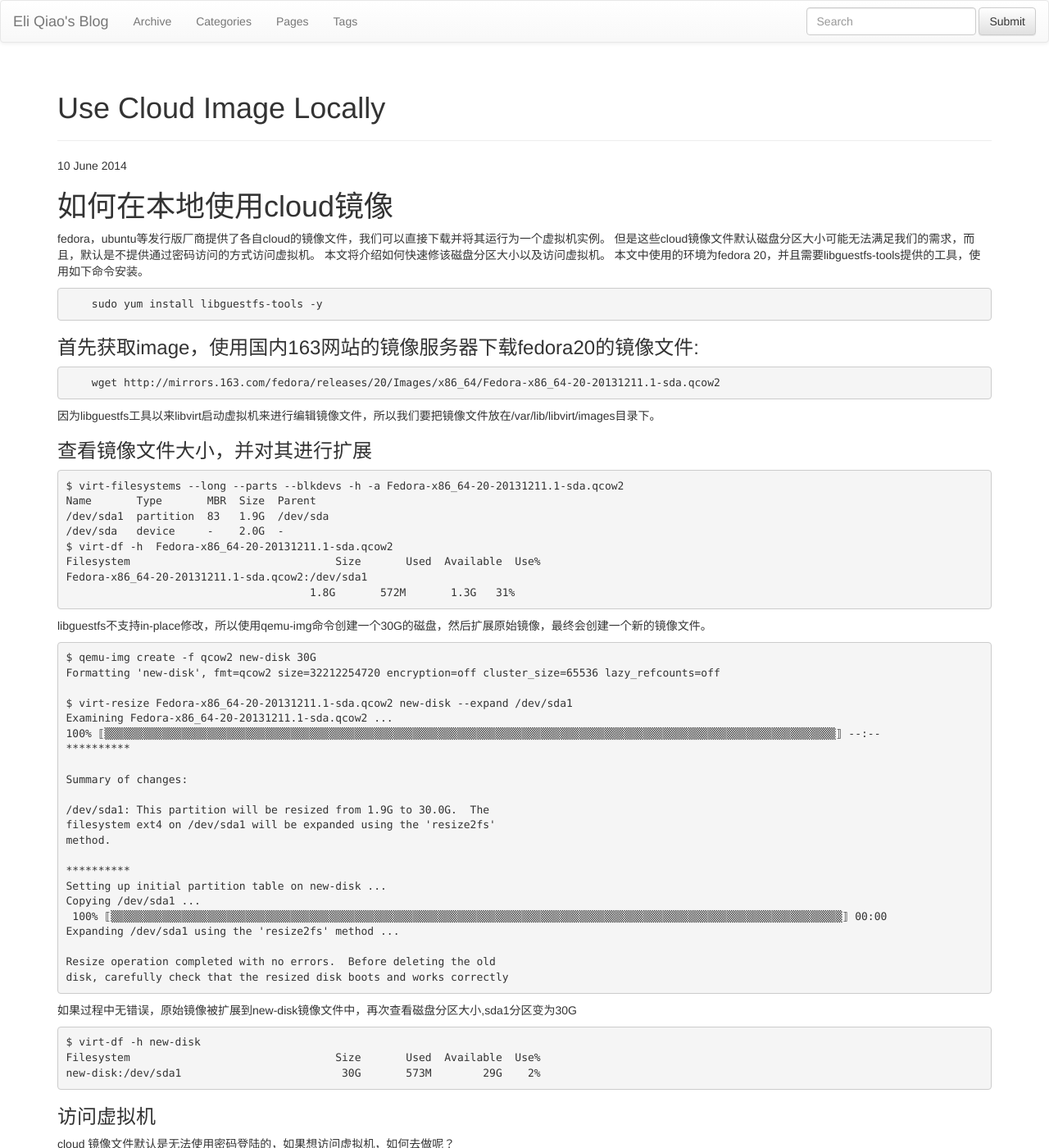
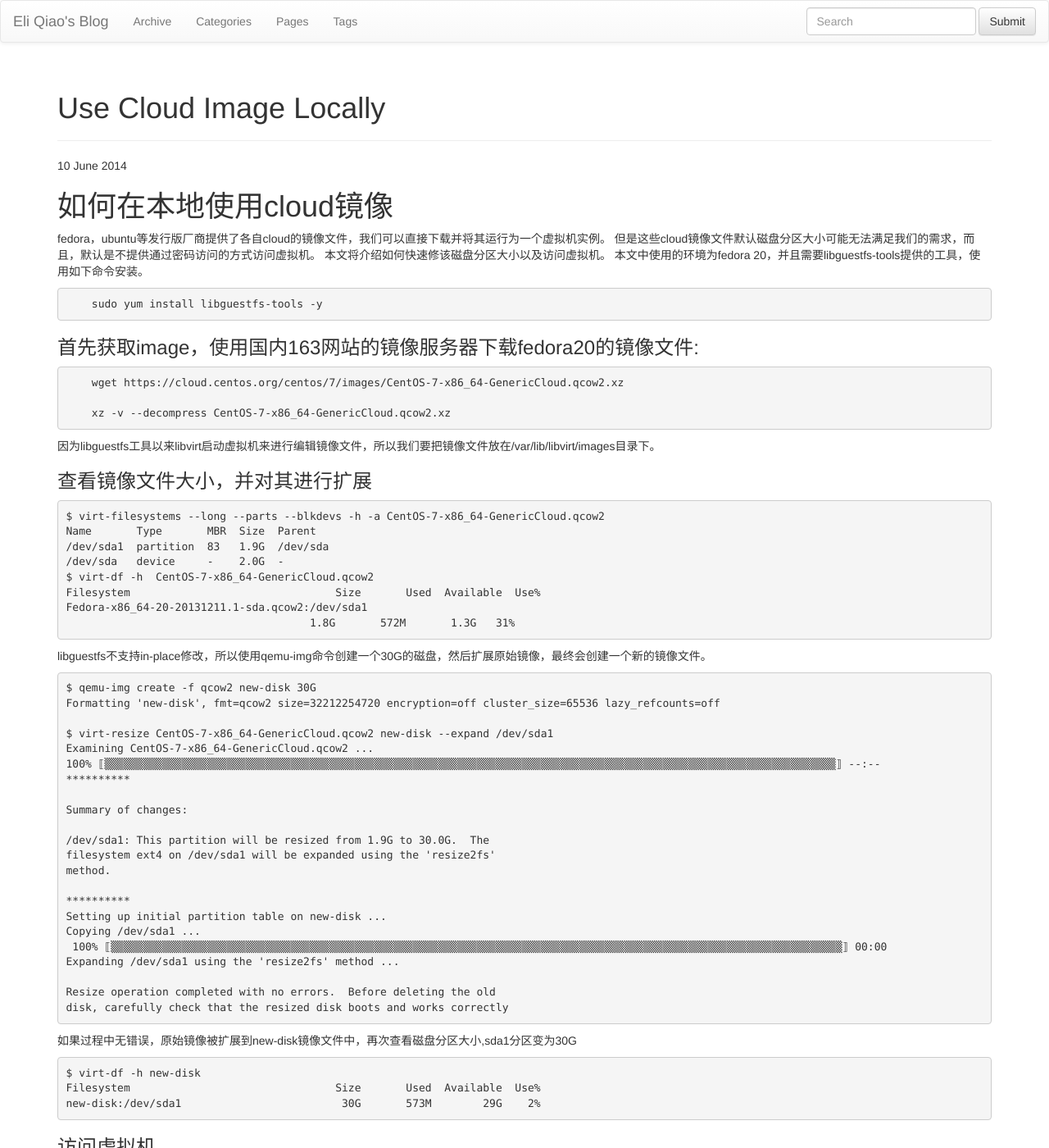
Before and after one commit to taget/taget.github.io, a Jekyll site: the page built from _posts/openstack/2014-06-10-use-cloud-image-locally.md, in a window 1280 px wide and 1400 px high. Shown: the whole window at 82% size. Built offline with Jekyll 4.4.1, drawn with Linux system fonts in a browser that asks for light colours; nearby versions of some CDN libraries; library files that are not in the unit come from our copies; comment, search, counter and statistics services are not loaded; some of the changed text lies outside the part shown.

Commit message:
update image url and some ammend

````diff
--- a/_posts/openstack/2014-06-10-use-cloud-image-locally.md
+++ b/_posts/openstack/2014-06-10-use-cloud-image-locally.md
@@ -17,18 +17,20 @@ fedora，ubuntu等发行版厂商提供了各自cloud的镜像文件，我们可
 ### 首先获取image，使用国内163网站的镜像服务器下载fedora20的镜像文件:
 
 ```
-    wget http://mirrors.163.com/fedora/releases/20/Images/x86_64/Fedora-x86_64-20-20131211.1-sda.qcow2
+    wget https://cloud.centos.org/centos/7/images/CentOS-7-x86_64-GenericCloud.qcow2.xz
+
+    xz -v --decompress CentOS-7-x86_64-GenericCloud.qcow2.xz
 ```
 
 因为libguestfs工具以来libvirt启动虚拟机来进行编辑镜像文件，所以我们要把镜像文件放在/var/lib/libvirt/images目录下。
 
 ### 查看镜像文件大小，并对其进行扩展
 
-    $ virt-filesystems --long --parts --blkdevs -h -a Fedora-x86_64-20-20131211.1-sda.qcow2
+    $ virt-filesystems --long --parts --blkdevs -h -a CentOS-7-x86_64-GenericCloud.qcow2
     Name       Type       MBR  Size  Parent
     /dev/sda1  partition  83   1.9G  /dev/sda
     /dev/sda   device     -    2.0G  -
-    $ virt-df -h  Fedora-x86_64-20-20131211.1-sda.qcow2
+    $ virt-df -h  CentOS-7-x86_64-GenericCloud.qcow2
     Filesystem                                Size       Used  Available  Use%
     Fedora-x86_64-20-20131211.1-sda.qcow2:/dev/sda1
                                           1.8G       572M       1.3G   31%
@@ -36,12 +38,11 @@ fedora，ubuntu等发行版厂商提供了各自cloud的镜像文件，我们可
 libguestfs不支持in-place修改，所以使用qemu-img命令创建一个30G的磁盘，然后扩展原始镜像，最终会创建一个新的镜像文件。
 
 
-
     $ qemu-img create -f qcow2 new-disk 30G
     Formatting 'new-disk', fmt=qcow2 size=32212254720 encryption=off cluster_size=65536 lazy_refcounts=off
 
-    $ virt-resize Fedora-x86_64-20-20131211.1-sda.qcow2 new-disk --expand /dev/sda1
-    Examining Fedora-x86_64-20-20131211.1-sda.qcow2 ...
+    $ virt-resize CentOS-7-x86_64-GenericCloud.qcow2 new-disk --expand /dev/sda1
+    Examining CentOS-7-x86_64-GenericCloud.qcow2 ...
     100% ⟦▒▒▒▒▒▒▒▒▒▒▒▒▒▒▒▒▒▒▒▒▒▒▒▒▒▒▒▒▒▒▒▒▒▒▒▒▒▒▒▒▒▒▒▒▒▒▒▒▒▒▒▒▒▒▒▒▒▒▒▒▒▒▒▒▒▒▒▒▒▒▒▒▒▒▒▒▒▒▒▒▒▒▒▒▒▒▒▒▒▒▒▒▒▒▒▒▒▒▒▒▒▒▒▒▒▒▒▒▒▒▒▒▒▒⟧ --:--
     **********
 
@@ -116,20 +117,49 @@ cloud-init 是ubuntu社区的一个项目，当虚拟机系统启动时自动运
     chpasswd: { expire: False }
 
     ssh_authorized_keys:
-      - ssh-rsa ... foo@foo.com (insert ~/.ssh/id_rsa.pub here)
+      - ssh-rsa {(insert ~/.ssh/id_rsa.pub here)}
     END
 
 请注意格式。
 
 生成iso文件，并挂载到虚拟机上。
 
+
 ```
     genisoimage -output init.iso -volid cidata -joliet -rock user-data meta-data
 ```
 
-启动虚拟机后，cloud-init回自动运行并配置主机。
+把iso添加成cdrom设备：
+
+```
+    <disk type='file' device='cdrom'>
+        <driver name='qemu' type='raw'/>
+        <source file='/home/taget/init.iso'/>
+        <target dev='hdc' bus='ide'/>
+        <readonly/>
+        <address type='drive' controller='0' bus='1' target='0' unit='0'/>
+    </disk>
+```
+
+启动虚拟机后，cloud-init会自动运行并配置主机。
 
 关于cloud-init的其他配置使用情况可以参考[ Cloud init Document ](http://cloudinit.readthedocs.org/en/latest/).
+
+
+### 关于网络
+
+如果使用ubuntu的cloud image，系统在启动过程中会扫描网络设备的名字，所以，网络设备可以正确启动。
+如果是CentOS的image，在配置虚拟机interface的时候要指定为virtio驱动，保证系统发现的网络设备名称为eth0。
+
+
+```
+    <interface type='network'>
+        <mac address='52:54:00:e2:fa:19'/>
+        <source network='default'/>
+        <model type='virtio'/>
+        <address type='pci' domain='0x0000' bus='0x00' slot='0x03' function='0x0'/>
+    </interface>
+```
 
 参考链接：
 http://kimizhang.wordpress.com/2014/03/18/how-to-inject-filemetassh-keyroot-passworduserdataconfig-drive-to-a-vm-during-nova-boot/
````
